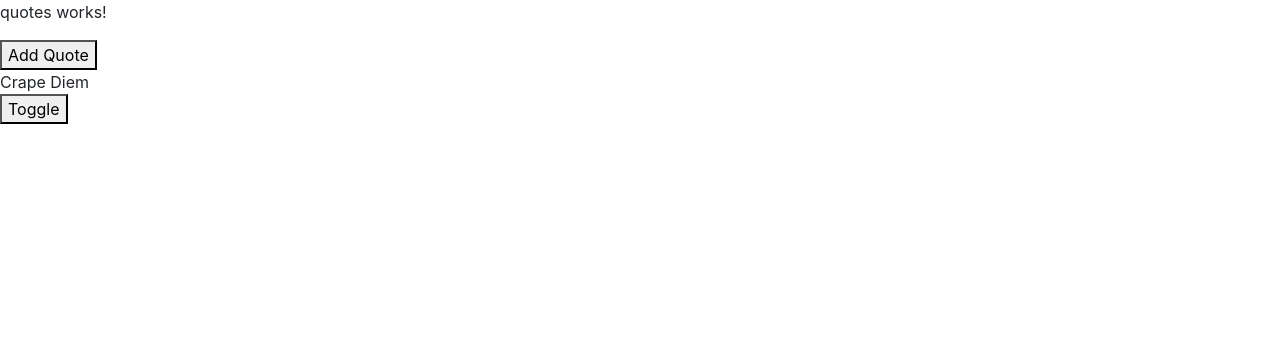
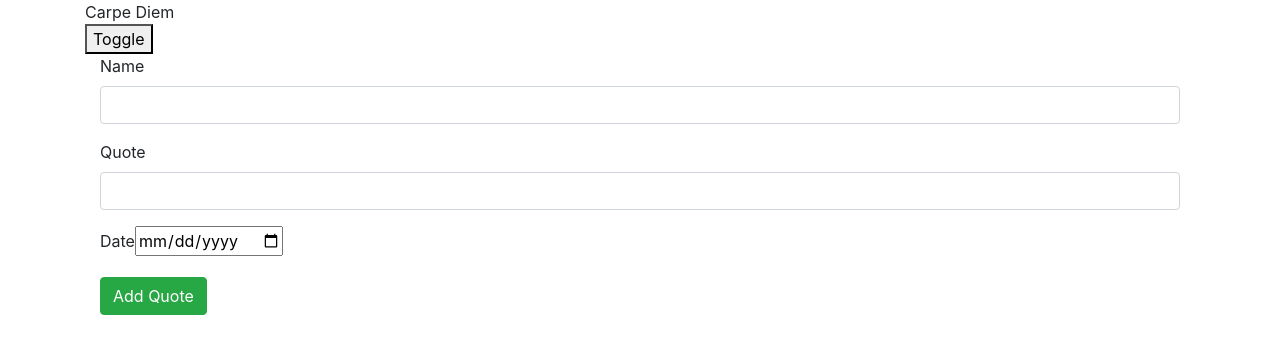
Before and after one commit to BrianTinega/Quotes, an Angular app: page / in a window 1280 px wide. Shown: the top 354 px of the page. Built offline with nearby package versions, Linux system fonts and the light colour scheme.

Commit message:
add like and dislike buttons

```diff
--- a/package.json
+++ b/package.json
@@ -19,6 +19,8 @@
     "@angular/platform-browser": "~10.0.9",
     "@angular/platform-browser-dynamic": "~10.0.9",
     "@angular/router": "~10.0.9",
+    "bootstrap": "^4.5.2",
+    "popper": "^1.0.1",
     "rxjs": "~6.5.5",
     "tslib": "^2.0.0",
     "zone.js": "~0.10.3"
--- /dev/null
+++ b/src/app/quotes-form/quotes-form.component.html
@@ -0,0 +1,32 @@
+
+<div class="container-fluid">
+  <div class="noChange">
+    <form (ngSubmit)='submitQuote()' #quotesForm ='ngForm'>
+      <div class="form-group">
+
+          <label for="name">Name</label>
+          <input type="text" required class="form-control" id="name"  [(ngModel)]="newQuote.name" name="name" #name='ngModel'>
+          <div [hidden]="name.valid || name.pristine" class="alert alert-danger"></div>
+      </div>
+
+        <div class="form-group">
+
+          <label for="quote">Quote</label>
+          <input type="text" required class="form-control" id="quote"  [(ngModel)]="newQuote.quote" name="quote" #quote='ngModel'>
+          <div [hidden]="quote.valid || quote.pristine" class="alert alert-danger"></div>
+
+
+      </div>
+      <div class="form-group">
+          <label for="submitDate">Date</label>
+          <input type='date' id="submitDate" [(ngModel)]="newQuote.submitDate" name="submitDate" #submitDate='ngModel'required><br>
+          <div [hidden]="submitDate.valid || submitDate.pristine" class="alert alert-danger"></div>
+
+      </div>
+
+      <button type="submit" class="btn btn-success" >Add Quote</button>
+    </form>
+
+  </div>
+
+</div>
--- /dev/null
+++ b/src/app/quotes-form/quotes-form.component.ts
@@ -0,0 +1,23 @@
+import { Component, OnInit,Output,EventEmitter } from '@angular/core';
+import {Quotes} from '../quotes';
+
+
+@Component({
+  selector: 'app-quotes-form',
+  templateUrl: './quotes-form.component.html',
+  styleUrls: ['./quotes-form.component.css']
+})
+export class QuotesFormComponent implements OnInit {
+  newQuote=new Quotes("","",new Date(),0,0);
+  @Output() addQuote= new EventEmitter<Quotes>()
+  submitQuote(){
+    this.addQuote.emit(this.newQuote);
+    this.newQuote= new Quotes("","",new Date(),0,0);
+  }
+
+  constructor() { }
+
+  ngOnInit(): void {
+  }
+
+}
--- a/src/app/quotes.ts
+++ b/src/app/quotes.ts
@@ -2,7 +2,9 @@ export class Quotes {
   showDetails:boolean
   constructor(public name:string,
     public quote:string,
-    public submitDate:Date,){
+    public submitDate:Date,
+    public like:number,
+    public dislike:number,){
       this.showDetails=false;
 
     }
--- a/src/app/quotes/quotes.component.css
+++ b/src/app/quotes/quotes.component.css
@@ -0,0 +1,4 @@
+img {
+  height: 1cm;
+  width: 1cm;
+}
--- a/src/app/quotes/quotes.component.html
+++ b/src/app/quotes/quotes.component.html
@@ -1,10 +1,28 @@
-<p>quotes works!</p>
-<button>Add Quote</button>
-<div *ngFor='let quote of quotes;let i=index' >
-  {{quote.quote}}<br>
-  <button (click)="toggleDetails(i)">Toggle</button>
-  <p  *ngIf='quote.showDetails'>Quote by:{{quote.name}}</p>
-  <p  *ngIf='quote.showDetails'>Submitted on: {{quote.submitDate|date}} {{quote.completeDate|dateCount}} days ago</p>
-  <button (click)="deleteQuote(i)" *ngIf='quote.showDetails'>Delete Quote</button>
+<div class="container">
+  <div class="row">
+    <div class="col-md-6">
+
+      <div *ngFor='let quote of quotes;let i=index' >
+        {{quote.quote}}<br>
+        <button (click)="toggleDetails(i)">Toggle</button>
+        <p  *ngIf='quote.showDetails'>Quote by:{{quote.name}}</p>
+        <p  *ngIf='quote.showDetails'>Submitted on: {{quote.submitDate|date}} and {{quote.submitDate|dateCount}} days ago</p>
+
+        <button (click)="deleteQuote(i)" *ngIf='quote.showDetails'>Delete Quote</button> <br>
+      </div>
+    </div>
+    <div class="col-md-6" *ngFor='let quote of quotes; let i="index"'>
+      <button  *ngIf='quote.showDetails' (click)="upvote(i)"><img src="https://encrypted-tbn0.gstatic.com/images?q=tbn%3AANd9GcS9yCjvVQqHsKJ4B9g8ruGaYImyB2Eq1A6WQg&usqp=CAU"> <p>Like:{{quote.like}}</p></button>
+      <button   *ngIf='quote.showDetails' (click)="downvote(i)"><img src="https://image.shutterstock.com/image-vector/thumbs-down-dislike-hate-social-260nw-692971825.jpg"><p>Dislike: {{quote.dislike}}</p></button>
+    </div>
+
+  </div>
+    <div class="row">
+      <div class="col-md-12">
+        <app-quotes-form (addQuote)="addNewQuote($event)"></app-quotes-form>
+      </div>
+
+
+    </div>
 
 </div>
--- a/src/app/quotes/quotes.component.ts
+++ b/src/app/quotes/quotes.component.ts
@@ -1,5 +1,6 @@
 import { Component, OnInit } from '@angular/core';
 import {Quotes} from '../quotes';
+
 
 @Component({
   selector: 'app-quotes',
@@ -8,8 +9,9 @@ import {Quotes} from '../quotes';
 })
 export class QuotesComponent implements OnInit {
   quotes:Quotes[]= [
-   new Quotes ('Brian','Crape Diem',new Date (2020,8.20)),
+   new Quotes ('Brian','Carpe Diem',new Date (2020,8,20),0,0),
   ]
+
   toggleDetails(index){
     this.quotes[index].showDetails = !this.quotes[index].showDetails;
   }
@@ -18,6 +20,17 @@ export class QuotesComponent implements OnInit {
    if (toDelete) {
     this.quotes.splice(index,1);
    }
+
+  }
+  upvote(index){
+    this.quotes[index].like++
+  }
+  downvote(index){
+    this.quotes[index].dislike++
+  }
+  addNewQuote(quote:any){
+    this.quotes.push(quote)
+
   }
 
   constructor() { }
--- a/src/index.html
+++ b/src/index.html
@@ -6,6 +6,7 @@
   <base href="/">
   <meta name="viewport" content="width=device-width, initial-scale=1">
   <link rel="icon" type="image/x-icon" href="favicon.ico">
+  <link href="src/styles.css" type="text/css">
 </head>
 <body>
   <app-root></app-root>
```
Also changed, not shown: src/app/app.module.ts (+6 -2 lines), src/app/quotes-form/quotes-form.component.css (added), 2 other files (tests, documents, lock files or other folders).
